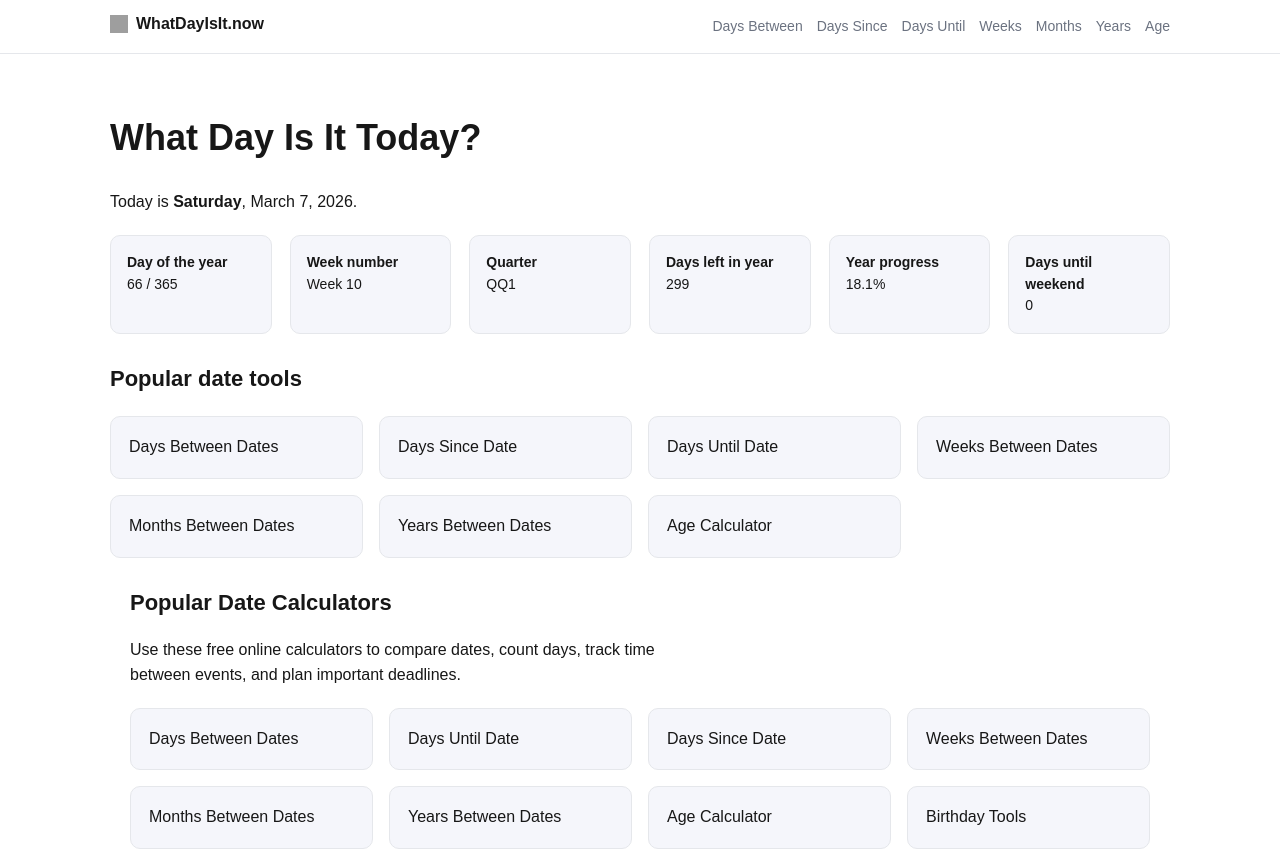
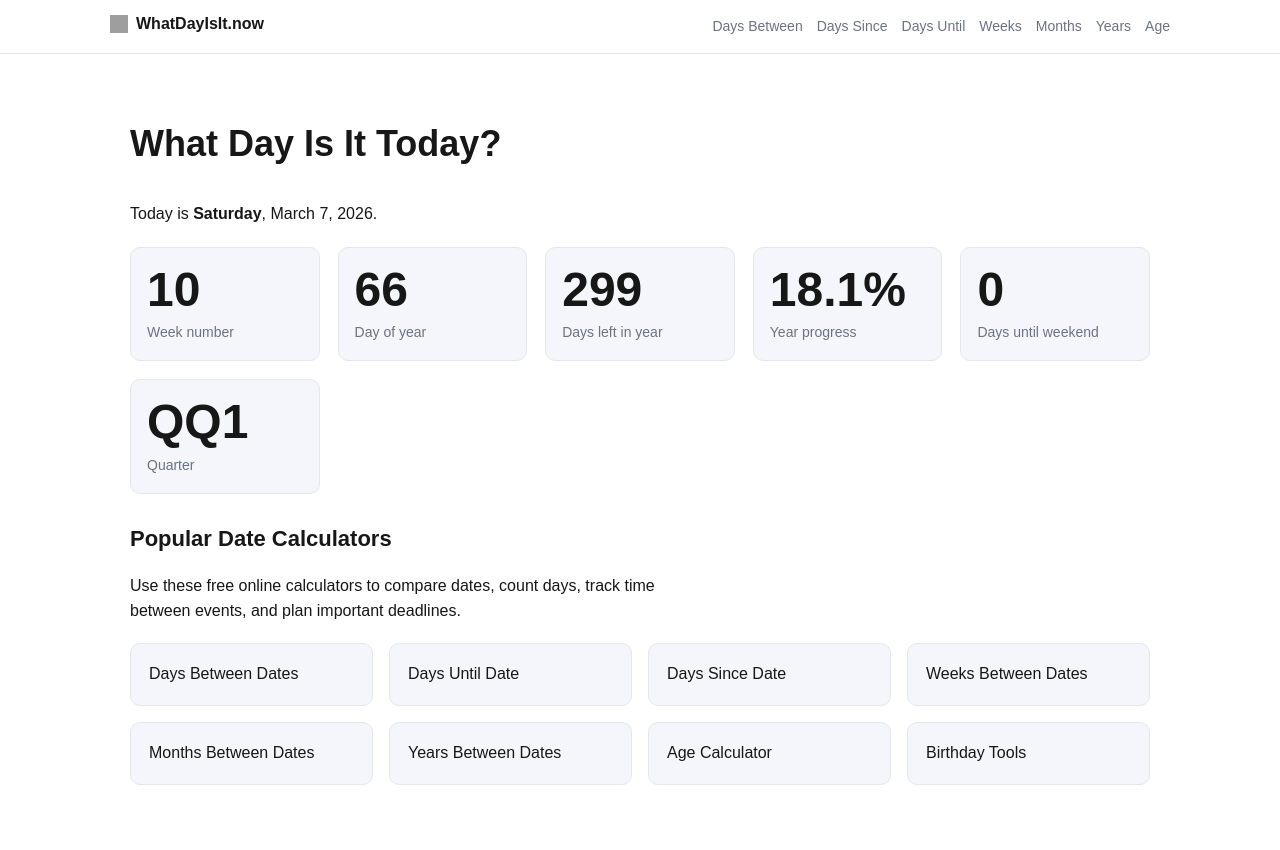
Before and after one commit to bosmeel/whatdayisit-now, a Next.js app: page / in a window 1280 px wide. Shown: the top 850 px of the page. Built offline with nearby package versions, Linux system fonts and the light colour scheme; grey boxes are pictures that could not be loaded.

Commit message:
UI: upgrade today dashboard cards

```diff
--- a/components/TodayDashboard.tsx
+++ b/components/TodayDashboard.tsx
@@ -1,6 +1,4 @@
 "use client";
-
-import Link from "next/link";
 
 import {
   getDayOfYear,
@@ -33,7 +31,7 @@ export default function TodayDashboard() {
   const weekend = getDaysUntilWeekend(now);
 
   return (
-    <div>
+    <section className="container">
 
       <h1>What Day Is It Today?</h1>
 
@@ -44,71 +42,37 @@ export default function TodayDashboard() {
       <div className="today-grid">
 
         <div className="today-card">
-          <strong>Day of the year</strong>
-          <div>{dayOfYear} / {totalDays}</div>
+          <div className="result-number">{weekNumber}</div>
+          <div className="result-label">Week number</div>
         </div>
 
         <div className="today-card">
-          <strong>Week number</strong>
-          <div>Week {weekNumber}</div>
+          <div className="result-number">{dayOfYear}</div>
+          <div className="result-label">Day of year</div>
         </div>
 
         <div className="today-card">
-          <strong>Quarter</strong>
-          <div>Q{quarter}</div>
+          <div className="result-number">{daysLeft}</div>
+          <div className="result-label">Days left in year</div>
         </div>
 
         <div className="today-card">
-          <strong>Days left in year</strong>
-          <div>{daysLeft}</div>
+          <div className="result-number">{yearProgress}%</div>
+          <div className="result-label">Year progress</div>
         </div>
 
         <div className="today-card">
-          <strong>Year progress</strong>
-          <div>{yearProgress}%</div>
+          <div className="result-number">{weekend}</div>
+          <div className="result-label">Days until weekend</div>
         </div>
 
         <div className="today-card">
-          <strong>Days until weekend</strong>
-          <div>{weekend}</div>
+          <div className="result-number">Q{quarter}</div>
+          <div className="result-label">Quarter</div>
         </div>
 
       </div>
 
-      <h2>Popular date tools</h2>
-
-      <div className="tool-grid">
-
-        <Link className="tool-card" href="/days-between">
-          Days Between Dates
-        </Link>
-
-        <Link className="tool-card" href="/days-since">
-          Days Since Date
-        </Link>
-
-        <Link className="tool-card" href="/days-until">
-          Days Until Date
-        </Link>
-
-        <Link className="tool-card" href="/weeks-between">
-          Weeks Between Dates
-        </Link>
-
-        <Link className="tool-card" href="/months-between">
-          Months Between Dates
-        </Link>
-
-        <Link className="tool-card" href="/years-between">
-          Years Between Dates
-        </Link>
-
-        <Link className="tool-card" href="/age-calculator">
-          Age Calculator
-        </Link>
-
-      </div>
-
-    </div>
+    </section>
   );
 }
```
